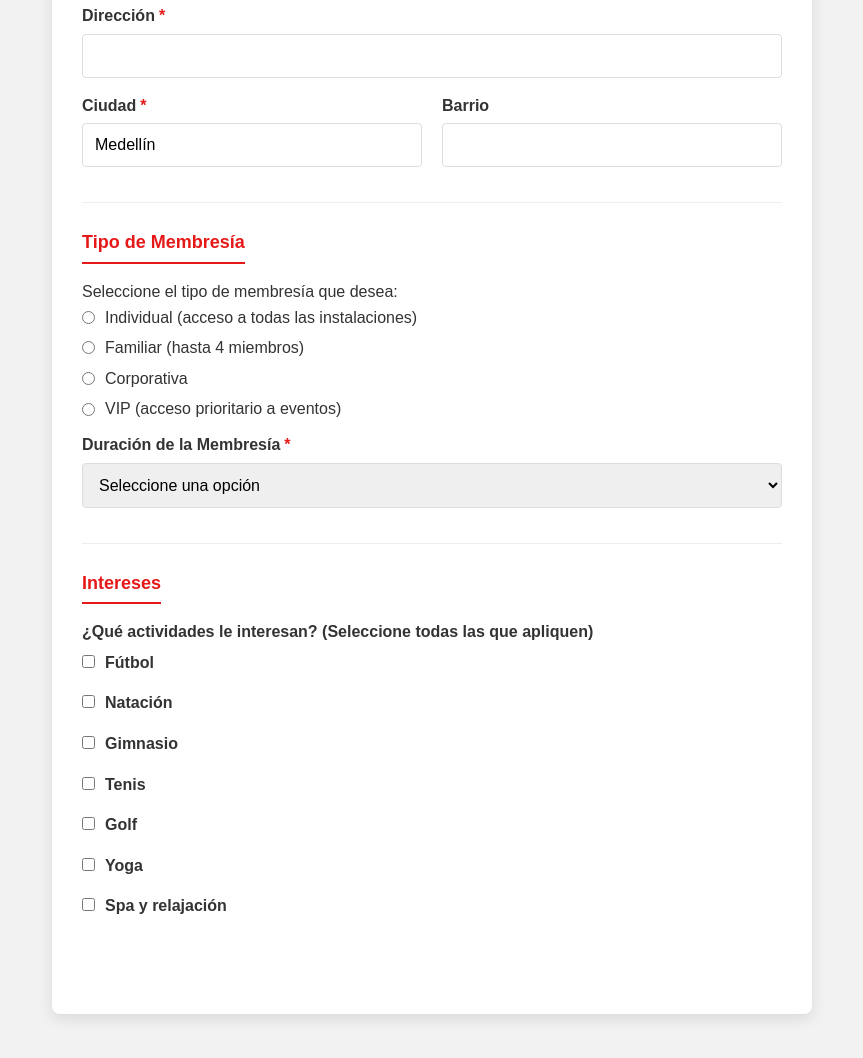
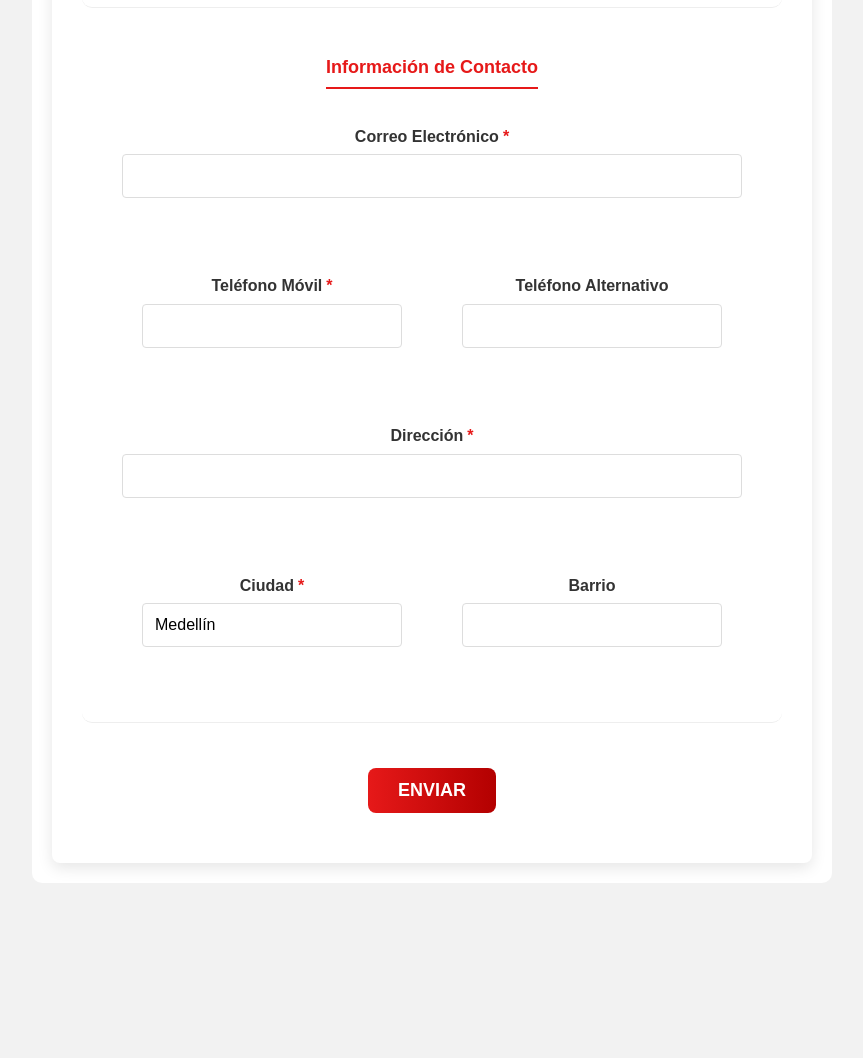
Before and after one commit to CesarGarcia26/Formulario-de-registro, a plain HTML site: page medellin-form.html in a window 1280 px wide. Shown: the part 906-1964 px from the top of the page, without its empty margins (208-1071 px from the left). After the commit the page ends 1819 px from the top, so only its background shows below. Drawn offline with Linux system fonts and the light colour scheme.

Commit message:
Update medellin-form.html

```diff
--- a/medellin-form.html
+++ b/medellin-form.html
@@ -254,6 +254,43 @@
         .has-error .error-message {
             display: block;
         }
+
+        div {
+    background-color: #ffffff; /* Azul oscuro */
+    padding: 20px;
+    text-align: center;
+    border-radius: 10px;
+}
+
+/* Contenedor del botón */
+.button-group {
+    display: flex;
+    justify-content: center; /* Centra el botón */
+    margin-top: 20px;
+}
+
+/* Estilos del botón */
+.btn-primary {
+    background: linear-gradient(to right, var(--primary-red), var(--dark-red));
+    color: var(--white);
+    border: none;
+    padding: 12px 30px;
+    font-size: 18px;
+    font-weight: bold;
+    cursor: pointer;
+    border-radius: 8px;
+    transition: all 0.3s ease;
+    text-transform: uppercase;
+}
+
+/* Efecto hover */
+.btn-primary:hover {
+    background: linear-gradient(to right, var(--dark-red), var(--primary-red));
+    transform: scale(1.05);
+    box-shadow: 0 4px 10px rgba(179, 0, 0, 0.5);
+}
+
+
     </style>
 </head>
 <body>
@@ -358,87 +395,7 @@
                         </div>
                     </div>
                 </div>
-
-                <!-- Sección de Membresía -->
-                <div class="form-section">
-                    <h2 class="section-title">Tipo de Membresía</h2>
-
-                    <div class="radio-group">
-                        <label>Seleccione el tipo de membresía que desea:</label>
-
-                        <div class="radio-option">
-                            <input type="radio" id="membershipIndividual" name="membershipType" value="individual" required>
-                            <label for="membershipIndividual">Individual (acceso a todas las instalaciones)</label>
-                        </div>
-
-                        <div class="radio-option">
-                            <input type="radio" id="membershipFamily" name="membershipType" value="family">
-                            <label for="membershipFamily">Familiar (hasta 4 miembros)</label>
-                        </div>
-
-                        <div class="radio-option">
-                            <input type="radio" id="membershipCorporate" name="membershipType" value="corporate">
-                            <label for="membershipCorporate">Corporativa</label>
-                        </div>
-
-                        <div class="radio-option">
-                            <input type="radio" id="membershipVIP" name="membershipType" value="vip">
-                            <label for="membershipVIP">VIP (acceso prioritario a eventos)</label>
-                        </div>
-                    </div>
-
-                    <div class="form-group">
-                        <label for="membershipDuration" class="required-label">Duración de la Membresía</label>
-                        <select id="membershipDuration" name="membershipDuration" required>
-                            <option value="">Seleccione una opción</option>
-                            <option value="3">3 meses</option>
-                            <option value="6">6 meses</option>
-                            <option value="12">1 año</option>
-                            <option value="24">2 años</option>
-                        </select>
-                    </div>
-                </div>
-
-                <!-- Sección de Intereses -->
-                <div class="form-section">
-                    <h2 class="section-title">Intereses</h2>
-
-                    <div class="form-group">
-                        <label>¿Qué actividades le interesan? (Seleccione todas las que apliquen)</label>
-
-                        <div class="checkbox-group">
-                            <input type="checkbox" id="interestSoccer" name="interests" value="soccer">
-                            <label for="interestSoccer">Fútbol</label>
-                        </div>
-
-                        <div class="checkbox-group">
-                            <input type="checkbox" id="interestSwimming" name="interests" value="swimming">
-                            <label for="interestSwimming">Natación</label>
-                        </div>
-
-                        <div class="checkbox-group">
-                            <input type="checkbox" id="interestGym" name="interests" value="gym">
-                            <label for="interestGym">Gimnasio</label>
-                        </div>
-
-                        <div class="checkbox-group">
-                            <input type="checkbox" id="interestTennis" name="interests" value="tennis">
-                            <label for="interestTennis">Tenis</label>
-                        </div>
-
-                        <div class="checkbox-group">
-                            <input type="checkbox" id="interestGolf" name="interests" value="golf">
-                            <label for="interestGolf">Golf</label>
-                        </div>
-
-                        <div class="checkbox-group">
-                            <input type="checkbox" id="interestYoga" name="interests" value="yoga">
-                            <label for="interestYoga">Yoga</label>
-                        </div>
-
-                        <div class="checkbox-group">
-                            <input type="checkbox" id="interestSpa" name="interests" value="spa">
-                            <label for="interestSpa">Spa y relajación</label>
-                        </div>
-
-                        <div class
+<!-- Contenedor del botón -->
+<div class="button-group">
+    <button type="submit" class="btn-primary">Enviar</button>
+</div>
```
